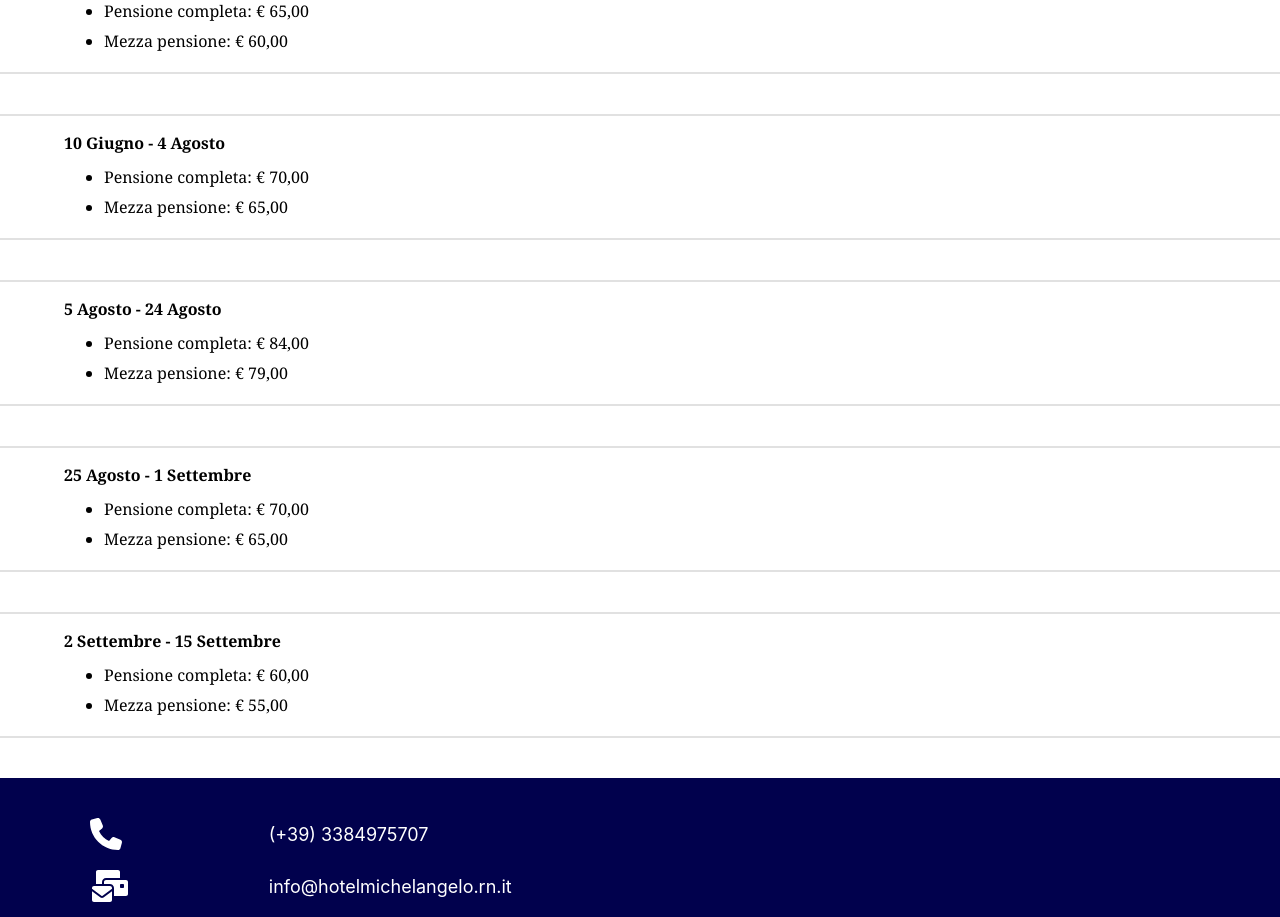
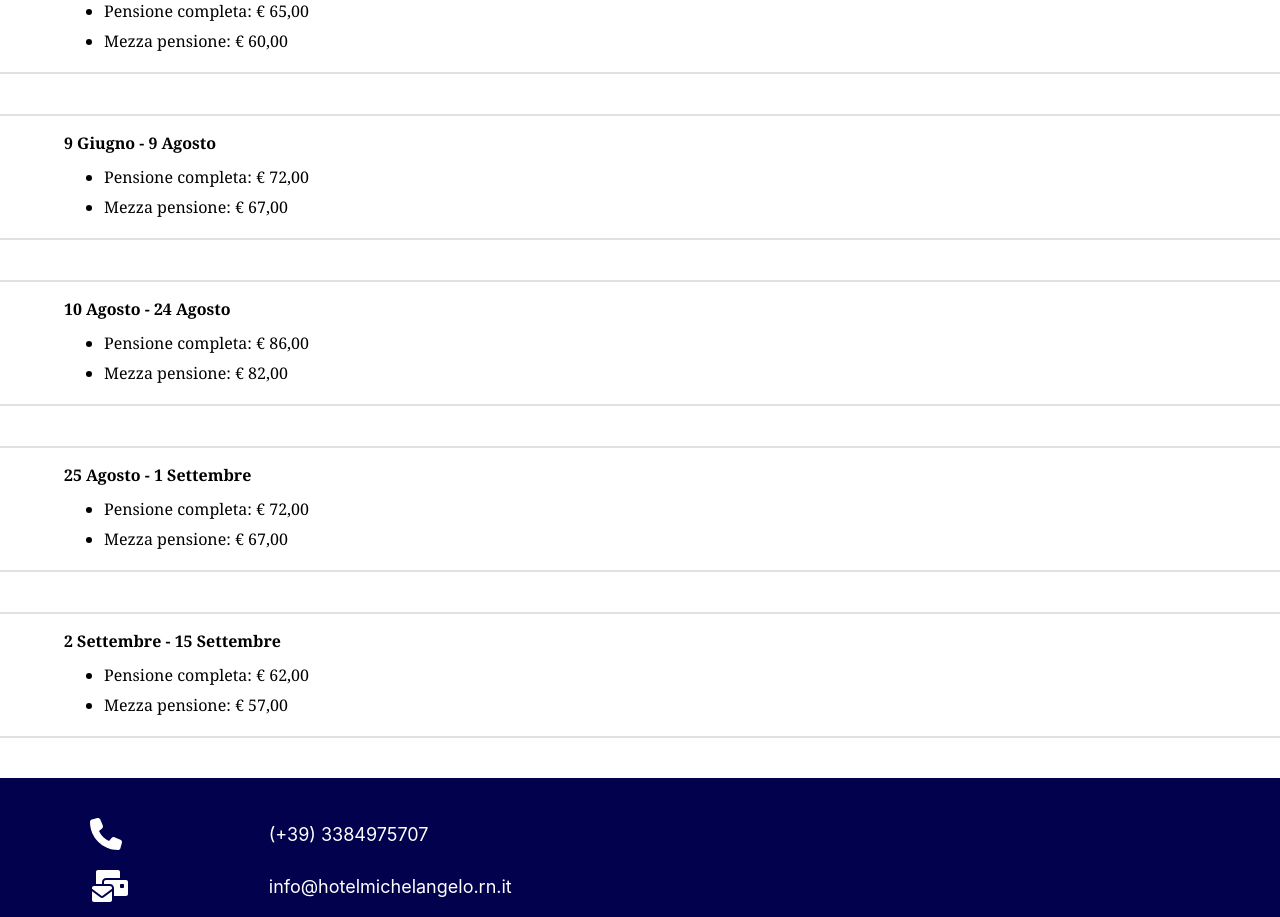
Before and after one commit to fsensoli97/hotelMichelangelo, a React (Create React App) app: page /#/prices in a window 1280 px wide. Shown: the part 640-1557 px from the top of the page. Built offline with nearby package versions, Linux system fonts and the light colour scheme.

Commit message:
new prices 2025

```diff
--- a/src/components/Prices/Prices.js
+++ b/src/components/Prices/Prices.js
@@ -58,10 +58,10 @@ export default function Prices() {
                 <div className='pricesItem'>
                     {language === 'EN' ?
                     <div className='pricePeriod'>
-                        25 Maggio - 9 Giugno
+                        24 Maggio - 8 Giugno
                     </div> :
                     <div className='pricePeriod'>
-                        25<sup>th</sup> May - 9<sup>th</sup> June
+                        24<sup>th</sup> May - 8<sup>th</sup> June
                     </div>}
                     <div className='priceValue'>
                         <ul>
@@ -77,18 +77,18 @@ export default function Prices() {
                 <div className='pricesItem'>
                     {language === 'EN' ?
                     <div className='pricePeriod'>
-                        10 Giugno - 4 Agosto
+                        9 Giugno - 9 Agosto
                     </div> :
                     <div className='pricePeriod'>
-                        10<sup>th</sup> June - 4<sup>th</sup> August
+                        9<sup>th</sup> June - 9<sup>th</sup> August
                     </div>}
                     <div className='priceValue'>
                         <ul>
                             <li>
-                                {language === 'EN' ? 'Pensione completa:' : 'Full board:'} € 70,00
+                                {language === 'EN' ? 'Pensione completa:' : 'Full board:'} € 72,00
                             </li>
                             <li>
-                                {language === 'EN' ? 'Mezza pensione:' : 'Half board:'} € 65,00
+                                {language === 'EN' ? 'Mezza pensione:' : 'Half board:'} € 67,00
                             </li>
                         </ul>
                     </div>
@@ -96,18 +96,18 @@ export default function Prices() {
                 <div className='pricesItem'>
                     {language === 'EN' ?
                     <div className='pricePeriod'>
-                        5 Agosto - 24 Agosto
+                        10 Agosto - 24 Agosto
                     </div> :
                     <div className='pricePeriod'>
-                        5<sup>th</sup> August - 24<sup>th</sup> August
+                        10<sup>th</sup> August - 24<sup>th</sup> August
                     </div>}
                     <div className='priceValue'>
                         <ul>
                             <li>
-                                {language === 'EN' ? 'Pensione completa:' : 'Full board:'} € 84,00
+                                {language === 'EN' ? 'Pensione completa:' : 'Full board:'} € 86,00
                             </li>
                             <li>
-                                {language === 'EN' ? 'Mezza pensione:' : 'Half board:'} € 79,00
+                                {language === 'EN' ? 'Mezza pensione:' : 'Half board:'} € 82,00
                             </li>
                         </ul>
                     </div>
@@ -123,10 +123,10 @@ export default function Prices() {
                     <div className='priceValue'>
                         <ul>
                             <li>
-                                {language === 'EN' ? 'Pensione completa:' : 'Full board:'} € 70,00
+                                {language === 'EN' ? 'Pensione completa:' : 'Full board:'} € 72,00
                             </li>
                             <li>
-                                {language === 'EN' ? 'Mezza pensione:' : 'Half board:'} € 65,00
+                                {language === 'EN' ? 'Mezza pensione:' : 'Half board:'} € 67,00
                             </li>
                         </ul>
                     </div>
@@ -142,10 +142,10 @@ export default function Prices() {
                     <div className='priceValue'>
                         <ul>
                             <li>
-                                {language === 'EN' ? 'Pensione completa:' : 'Full board:'} € 60,00
+                                {language === 'EN' ? 'Pensione completa:' : 'Full board:'} € 62,00
                             </li>
                             <li>
-                                {language === 'EN' ? 'Mezza pensione:' : 'Half board:'} € 55,00
+                                {language === 'EN' ? 'Mezza pensione:' : 'Half board:'} € 57,00
                             </li>
                         </ul>
                     </div>
```
